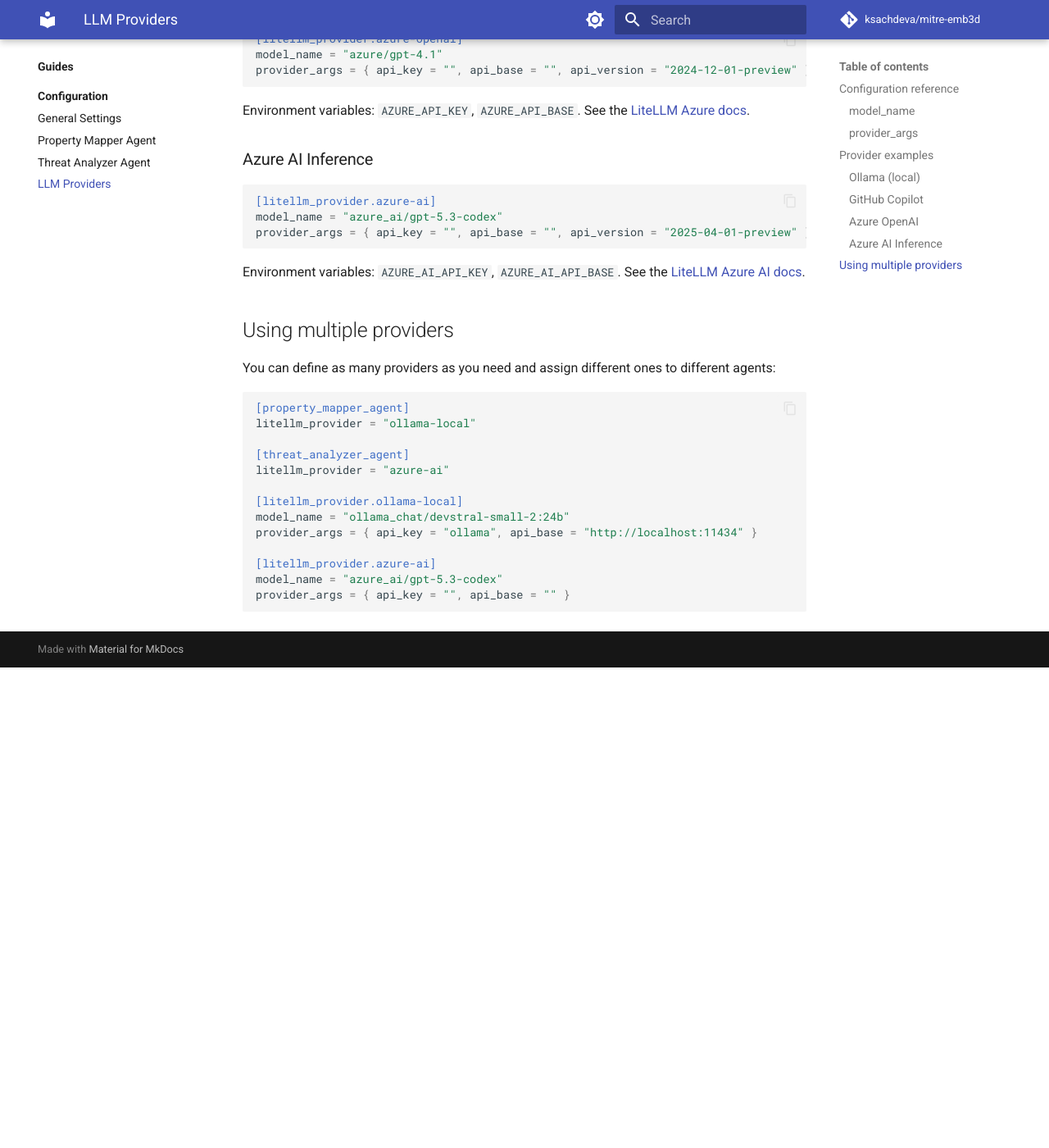
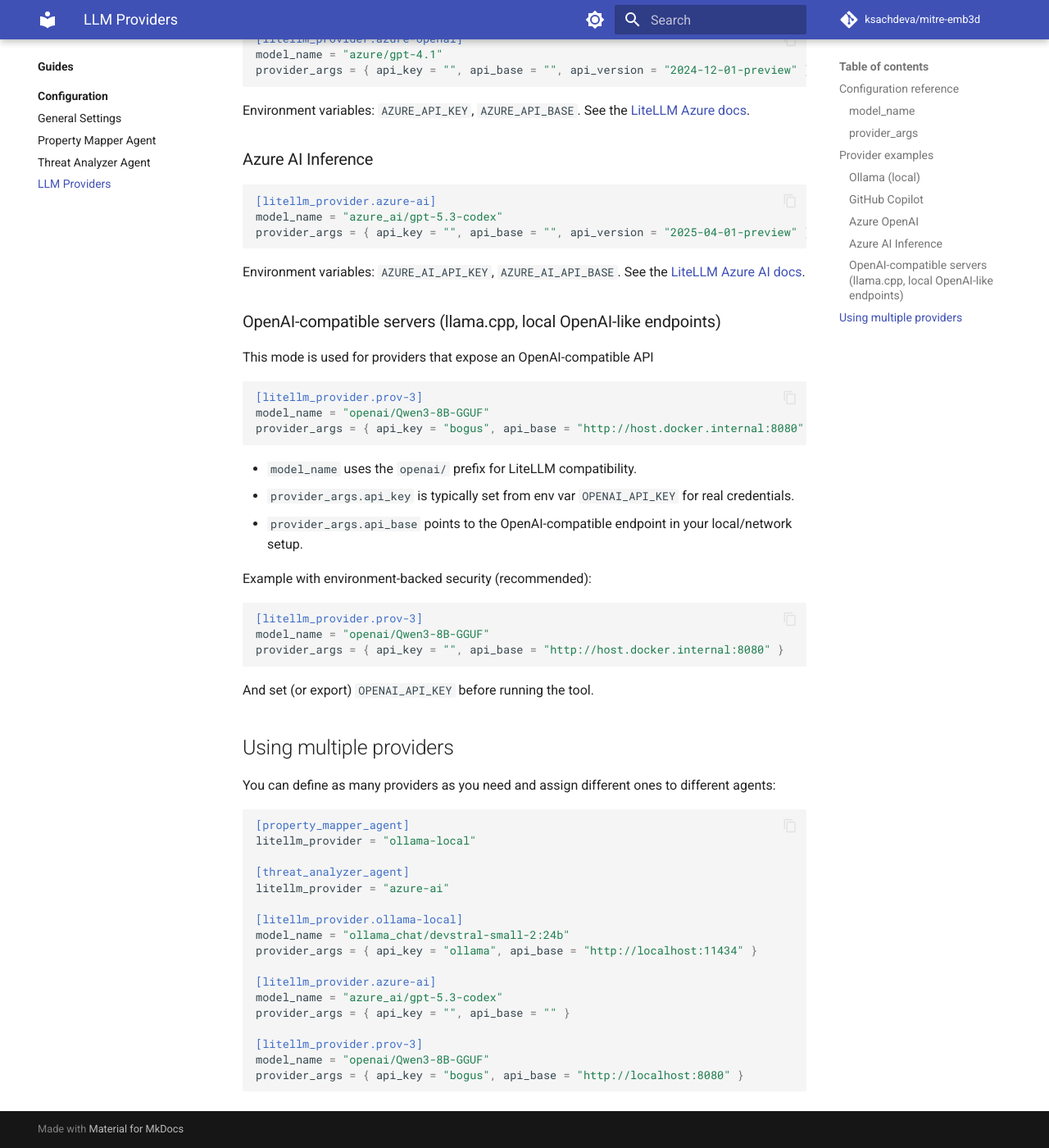
Before and after one commit to ksachdeva/mitre-emb3d, an MkDocs documentation site: the page built from docs/guides/configuration/llm-providers.md, in a window 1280 px wide and 1400 px high, scrolled down 1425 px. Shown: the whole window at 82% size. Built offline with MkDocs 1.6.1 and Material for MkDocs 9.7.7, drawn with Linux system fonts in a browser that asks for light colours; comment, search, counter and statistics services are not loaded; before the commit the page ends 2239 px from its top, so only the background shows below that.

Commit message:
docs: update the configuration guide for llm-providers to show example of OpenAI compatible servers

````diff
--- a/docs/guides/configuration/llm-providers.md
+++ b/docs/guides/configuration/llm-providers.md
@@ -66,6 +66,30 @@
 
 Environment variables: `AZURE_AI_API_KEY`, `AZURE_AI_API_BASE`. See the [LiteLLM Azure AI docs](https://docs.litellm.ai/docs/providers/azure_ai).
 
+### OpenAI-compatible servers (llama.cpp, local OpenAI-like endpoints)
+
+This mode is used for providers that expose an OpenAI-compatible API
+
+```toml
+[litellm_provider.prov-3]
+model_name = "openai/Qwen3-8B-GGUF"
+provider_args = { api_key = "bogus", api_base = "http://host.docker.internal:8080" }
+```
+
+- `model_name` uses the `openai/` prefix for LiteLLM compatibility.
+- `provider_args.api_key` is typically set from env var `OPENAI_API_KEY` for real credentials.
+- `provider_args.api_base` points to the OpenAI-compatible endpoint in your local/network setup.
+
+Example with environment-backed security (recommended):
+
+```toml
+[litellm_provider.prov-3]
+model_name = "openai/Qwen3-8B-GGUF"
+provider_args = { api_key = "", api_base = "http://host.docker.internal:8080" }
+```
+
+And set (or export) `OPENAI_API_KEY` before running the tool.
+
 ## Using multiple providers
 
 You can define as many providers as you need and assign different ones to different agents:
@@ -84,4 +108,9 @@
 [litellm_provider.azure-ai]
 model_name = "azure_ai/gpt-5.3-codex"
 provider_args = { api_key = "", api_base = "" }
+
+[litellm_provider.prov-3]
+model_name = "openai/Qwen3-8B-GGUF"
+provider_args = { api_key = "bogus", api_base = "http://localhost:8080" }
+
 ```
````
